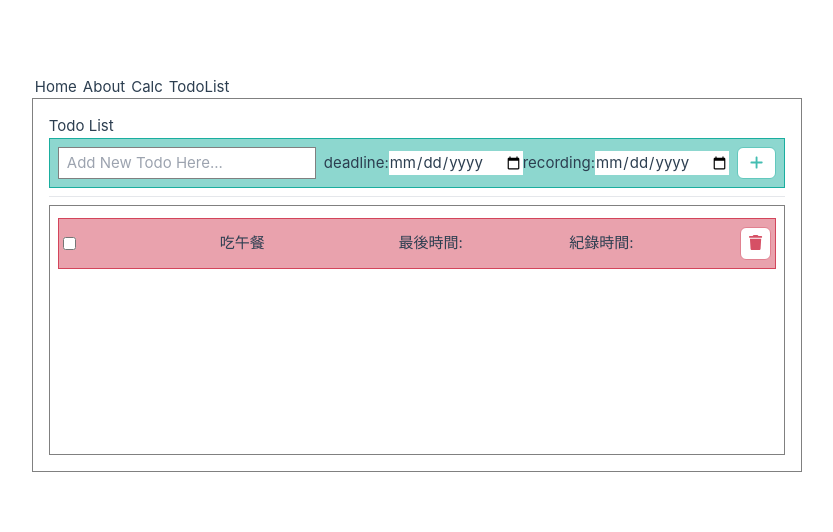
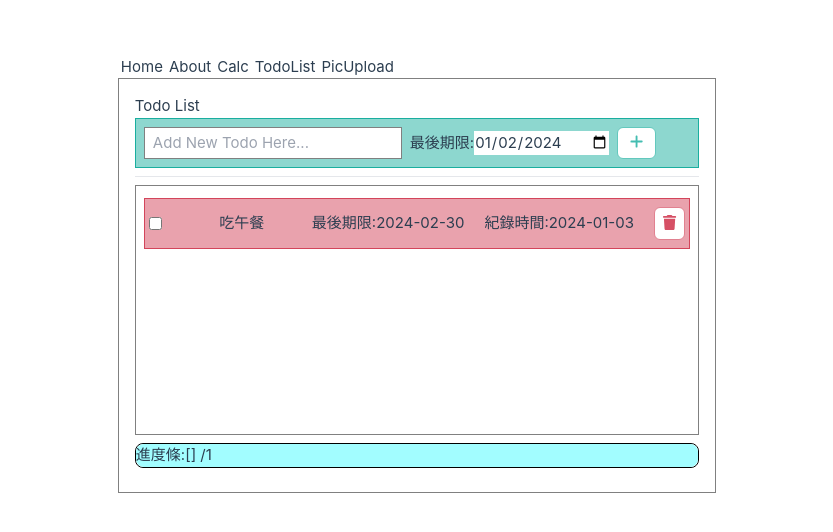
Before and after one commit to SwitchSu/my_first_vue, a Vue app: page /todolist in a window 1280 px wide. Shown: the part 126-658 px from the top of the page, without its empty margins (223-1056 px from the left). Built offline with nearby package versions, Linux system fonts and the light colour scheme.

Commit message:
edit + alert

```diff
--- a/package.json
+++ b/package.json
@@ -15,6 +15,7 @@
     "@fortawesome/free-regular-svg-icons": "^6.5.1",
     "@fortawesome/free-solid-svg-icons": "^6.5.1",
     "@fortawesome/vue-fontawesome": "^3.0.5",
+    "sweetalert2": "^11.10.2",
     "vue": "^3.3.11",
     "vue-router": "^4.2.5"
   },
--- a/src/App.vue
+++ b/src/App.vue
@@ -21,6 +21,7 @@ export default {
         <RouterLink to="/">Home</RouterLink>
         <RouterLink to="/about">About</RouterLink>
         <RouterLink to="/calc">Calc</RouterLink>
+        <RouterLink to="/todolist">TodoList</RouterLink>
       </nav>
     </div>
   </header> -->
@@ -28,6 +29,7 @@ export default {
   <RouterLink to="/about">About</RouterLink>
   <RouterLink to="/calc">Calc</RouterLink>
   <RouterLink to="/todolist">TodoList</RouterLink>
+  <RouterLink to="/picupload">PicUpload</RouterLink>
   <!-- <main>
     <div>count:{{ count }}</div>
     <button type="button" @click='count++'>++</button>
--- a/src/router/index.js
+++ b/src/router/index.js
@@ -26,6 +26,11 @@ const router = createRouter({
       path:'/todolist',
       name:'todolist',
       component:() => import('../views/ToDoListView.vue')
+    },
+    {
+      path:'/picupload',
+      name:'picupload',
+      component:() => import('../views/PicUploadView.vue')
     }
   ]
 })
--- /dev/null
+++ b/src/views/PicUploadView.vue
@@ -0,0 +1,17 @@
+<script>
+export default{
+    data(){
+        return{
+            picFile:'',
+            filePic:'',
+        }
+    },
+    methods:{
+
+    }
+}
+</script>
+<template>
+<input type="image" accept="img,jpg">
+</template>
+<style scoped></style>
--- a/src/views/ToDoListView.vue
+++ b/src/views/ToDoListView.vue
@@ -1,4 +1,5 @@
 <script>
+import Swal from 'sweetalert2';
 export default {
     data() {
         return {
@@ -8,56 +9,98 @@ export default {
                     id: 1,
                     todo: '吃午餐',
                     checkList: false,
-                    lastTime: '',
-                    recordTime: '',
+                    editIng:false,
+                    lastTime: '2024-02-30',
+                    recordTime: '2024-01-03',
+                    newTodo: '',
                 },
             ],
-            deadline: '',
-            record: '',
+            deadline: new Date().toISOString().split('T')[0],
+            done:[],
+
         }
     },
     methods: {
         addList() {
-            if (!this.addText) return;
+            let date = new Date().toISOString().split('T');
+            Swal.fire({
+                title: "確定要新增嗎?",
+                icon: "question",
+                showCancelButton: true,
+                confirmButtonColor: "#3085d6",
+                cancelButtonColor: "#d33",
+                confirmButtonText: "是",
+                cancelButtonText: "否",
+            }).then((result) => {
+                if (result.isConfirmed) {
+                    if (!this.addText || !this.deadline) return Swal.fire({
+                        title: "請不要空白!!",
+                        icon: "error"
+                    });
                     const listId = this.toDoArr.length ? Math.max(...this.toDoArr.map(item => item.id)) + 1 : 1;
                     // const listId = this.toDoArr.length += 1;
                     this.toDoArr.push({
                         id: listId,
                         todo: this.addText,
                         checkList: false,
+                        editIng:false,
                         lastTime: this.deadline,
-                recordTime: this.record,
+                        recordTime: date[0],
+                        newTodo: '',
                     })
                     this.addText = '';
+                    this.deadline = new Date().toISOString().split('T')[0];
                     sessionStorage.setItem('todoList', JSON.stringify(this.toDoArr));
-            console.log(typeof (this.deadline));
+                    Swal.fire({
+                        title: "儲存成功",
+                        icon: "success"
+                    });
+                }
+            });
         },
         removeList(id) {
             this.toDoArr = this.toDoArr.filter((items) => items !== id);
-            sessionStorage.removeItem('todoList', JSON.stringify(this.toDoArr));
             sessionStorage.setItem('todoList', JSON.stringify(this.toDoArr));
+        },
+        saveList() {
+            sessionStorage.setItem('todoList', JSON.stringify(this.toDoArr));
+        },
+        startEdit(item){
+            item.editIng = !item.editIng;
+            item.newTodo = item.todo;
+        },
+        topEdit(item){
+            item.editIng = !item.editIng;
+            item.todo = item.newTodo;
+            item.newTodo = '';
+            this.saveList();
+        },
+        load(){
+
         }
     },
     mounted() {
         if (sessionStorage.getItem('todoList')) {
             this.toDoArr = JSON.parse(sessionStorage.getItem('todoList'));
         }
-        // else {
-        //     sessionStorage.setItem('todoList', JSON.stringify(this.toDoArr));
-        // }
-
+    },
+    computed: {
+        doneList() {
+            let done = this.toDoArr.filter((item) => item === item.checkList).length;
+            return done = this.done;
+        },
     },
 }
 </script>
 <template>
-    <header></header>
+    <header>
+    </header>
     <main class="border-[gray] border-[1px] p-4">
         <h1>Todo List</h1>
         <div class="bg-[#8DD7CF] border-[#1AAE9F] border-[1px] p-2">
             <input v-model="addText" type="text" class="border-[gray] border-[1px] px-2 py-1 mr-2"
                 placeholder="Add New Todo Here...">
-            <span>deadline:<input type="date" v-model="deadline"></span>
-            <span>recording:<input type="date" v-model="record"></span>
+            <span>最後期限:<input type="date" v-model="deadline"></span>
             <button type="button" @click="addList()"
                 class="text-[#44BDB1] bg-[white] border-[#63C8BD] border-[1px] rounded-md px-3 py-1 ml-2">
                 <font-awesome-icon :icon="['fas', 'plus']" />
@@ -66,23 +109,26 @@ export default {
         <hr class="text-[#DFE6ED] my-2">
         <div class="h-[250px] border-[gray] border-[1px] p-2 overflow-y-scroll">
             <div v-for="item in toDoArr" :key="item.id"
-                class="bg-[#E9A2AD] border-[#D3455B] border-[1px] px-1 py-2 my-1 flex justify-between items-center">
-                <input v-model="item.checkList" type="checkbox" class="mr-[10px]">
-                <!-- <input type="text" class="border-[gray] border-[1px] p-1 mr-[10px]" placeholder=".todo__title"> -->
+                class="bg-[#E9A2AD] border-[#D3455B] border-[1px] px-1 py-2 my-1 flex gap-[20px] items-center">
+                <input v-model="item.checkList" type="checkbox" class="mr-[10px]" @change="saveList()">
                 <div class="w-[100px] flex flex-wrap justify-center items-center">
-                    <span :class="{ 'line-through': item.checkList }">
+                    <span v-if="!item.editIng" :class="{ 'line-through': item.checkList }" @click="startEdit(item)">
                         {{ item.todo }}
                     </span>
+                    <input v-else v-model="item.newTodo" type="text" @keyup.enter="$event.target.blur()" @blur="topEdit(item)">
                 </div>
-                <!-- <div class="w-[100px] block text-center" :class="{ 'line-through': item.checkList }">{{ item.todo }}</div> -->
-                <span>最後時間:{{ item.lastTime }}</span>
+                <span>最後期限:{{ item.lastTime }}</span>
                 <span>紀錄時間:{{ item.recordTime }}</span>
-                <button type="button" class="text-[#D65065] bg-[white] border-[#E18190] border-[1px] rounded-md px-2 py-1"
+                <button v-show="!item.checkList" type="button"
+                    class="text-[#D65065] bg-[white] border-[#E18190] border-[1px] rounded-md px-2 py-1"
                     @click="removeList(item)">
                     <font-awesome-icon :icon="['fas', 'trash']" />
                 </button>
             </div>
         </div>
+        <div class="my-2 w-full border-[#000000] border-[1px] rounded-lg">
+            <div class="w-full bg-[#a2fdff] rounded-lg" @change="load()">進度條:{{ this.done }} /{{ toDoArr.length }}</div>
+        </div>
     </main>
     <footer></footer>
 </template>
```
Also changed, not shown: 1 other file (tests, documents, lock files or other folders). Lines whose indentation alone changed are shown as unchanged.
